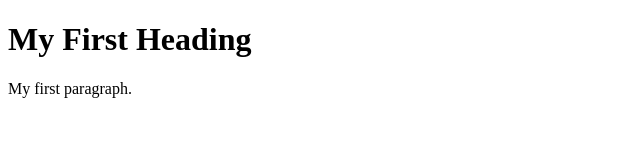
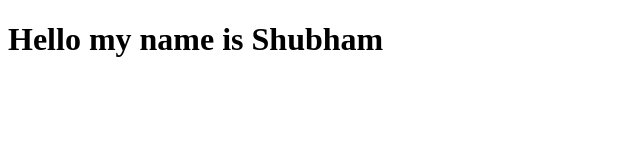
Before and after one commit to ssnyu/shubham, a plain HTML site: page index.html in a window 1280 px wide. Shown: the whole page, without its empty margins (0-640 px from the left). Drawn offline with Linux system fonts and the light colour scheme.

Commit message:
Update index.html

```diff
--- a/index.html
+++ b/index.html
@@ -2,8 +2,7 @@
 <html>
 <body>
 
-<h1>My First Heading</h1>
-<p>My first paragraph.</p>
+<h1>Hello my name is Shubham</h1>
 
 </body>
 </html>
```
